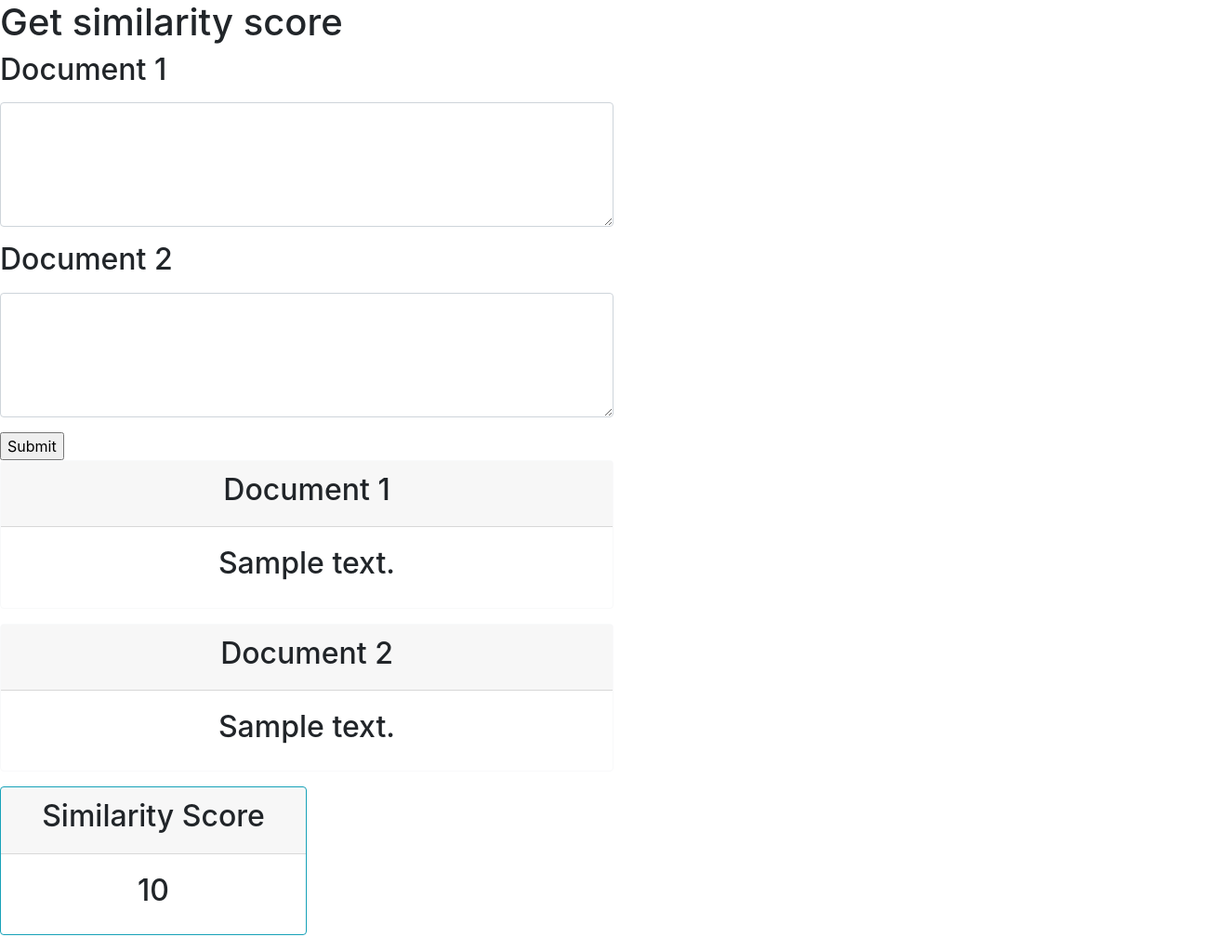
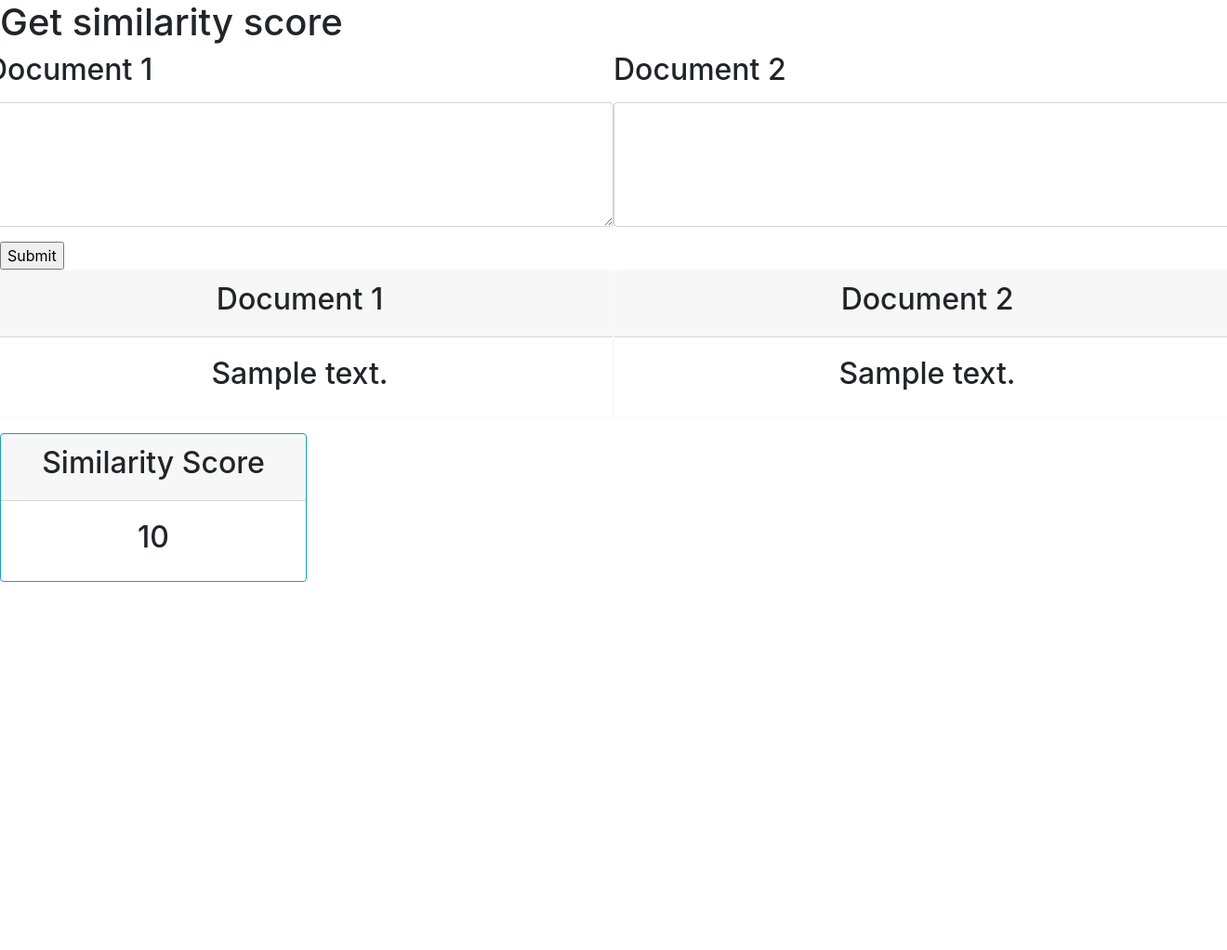
Before and after one commit to msank00/web_api_nlp, a Flask app: template templates/form_boost.html in a window 1320 px wide; the page is wider, and only the part inside the window is pictured. Shown: that part at 93% size. After the commit the page ends 626 px from the top of that part, so only its background shows below. Run offline with Flask 2, Linux system fonts and the light colour scheme; the template is opened without the code that fills it: most values are stand-ins (such as "Sample title", 1, 10 or a date in 2020); parts of the project's set-up code (start-up, migrations or seed data) failed here and were passed over; some libraries are stand-ins or nearby versions.

Commit message:
Initial commit

```diff
--- a/templates/form_boost.html
+++ b/templates/form_boost.html
@@ -12,19 +12,23 @@
     <body>
         <h1>Get similarity score</h1>
         <form method="POST">
+              <div class="row">
                 <div class="form-group w-50">
-                    <label for="comment"><h2>Document 1</h2></label>
-                    <textarea class="form-control" name="text1" rows="5" id="comment"></textarea>
+                  <label for="comment"><h2>Document 1</h2></label>
+                  <textarea class="form-control" name="text1" rows="5" id="comment"></textarea>
                 </div>
 
                 <div class="form-group w-50">
-                    <label for="comment"><h2>Document 2</h2></label>
-                    <textarea class="form-control" name="text2" rows="5" id="comment"></textarea>
+                  <label for="comment"><h2>Document 2</h2></label>
+                  <textarea class="form-control" name="text2" rows="5" id="comment"></textarea>
                 </div>
-
+              </div>
             <input type="submit">
         </form>
-        <div class="card text-center border-light mb-3 w-50">
+
+        {% if sim_score %}
+        <div class="row">
+          <div class="card text-center border-light mb-3 w-50">
             <div class="card-header"><h2>Document 1</h2></div>
             <div class="card-body">
               <h2>{{ text1 }}</h2>
@@ -37,9 +41,8 @@
               <h2>{{ text2 }}</h2>
             </div>
           </div>
+        </div>
 
-        {% if sim_score %}
-        <h2></h2>
         <div class="card  text-center border-info mb-3 w-25">
             <div class="card-header"><h2>Similarity Score</h2></div>
             <div class="card-body">
@@ -47,7 +50,21 @@
             </div>
         </div>
         {% else %}
-        <h2></h2>
+        <div class="row">
+          <div class="card text-center border-light mb-3 w-50">
+            <div class="card-header"><h2>Document 1</h2></div>
+            <div class="card-body">
+              <h2>{{ text1 }}</h2>
+            </div>
+          </div>
+
+          <div class="card text-center border-light mb-3 w-50">
+            <div class="card-header"><h2>Document 2</h2></div>
+            <div class="card-body">
+              <h2>{{ text2 }}</h2>
+            </div>
+          </div>
+        </div>
         <div class="card text-center border-warning mb-3 w-25">
             <div class="card-header"><h2>Similarity Score</h2></div>
             <div class="card-body text-warning">
```
